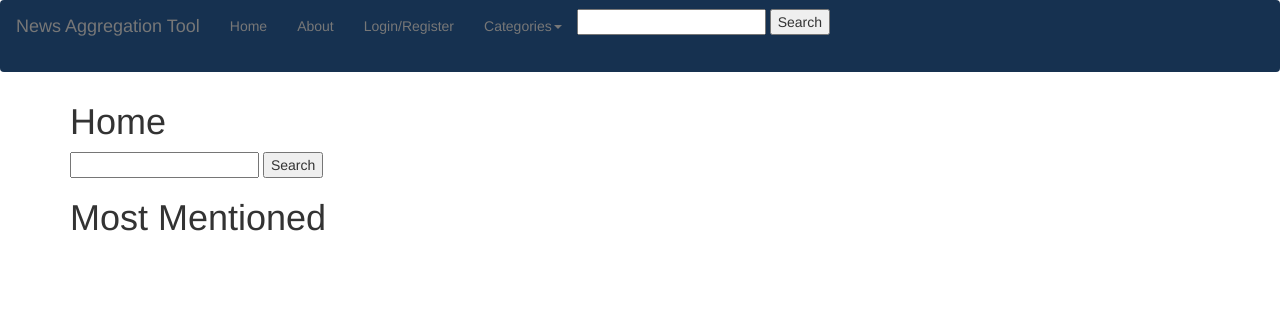
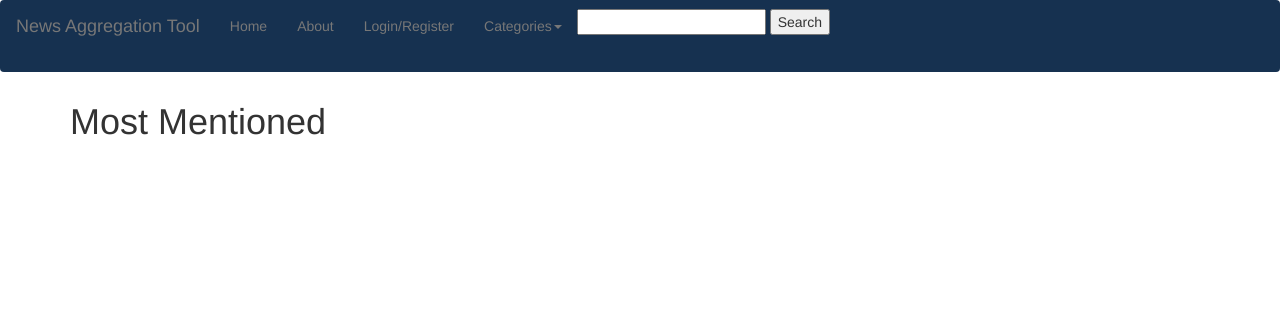
Before and after one commit to MaximKN/CS3051NAT, a Django app: template nat/templates/nat/home.html in a window 1280 px wide. Shown: the top 332 px of the page. Run offline with Django 3.2, Linux system fonts and the light colour scheme; the template is opened without the code that fills it, so the values that code supplies are empty; some libraries are stand-ins or nearby versions.

Commit message:
Removed "Home" title and second search bar #2

```diff
--- a/nat/templates/nat/home.html
+++ b/nat/templates/nat/home.html
@@ -7,14 +7,6 @@
 {% endblock %}
 
 {%  block content %}
-    <h1>Home</h1>
-
-    <form action="/search/" method="get">
-        <input type="text" name="q">
-        <input type="submit" value="Search">
-    </form>
-
-
     <h1>Most Mentioned</h1>
     <div class="panel-group" id="accordion" role="tablist" aria-multiselectable="true">
         {% for article in popular %}
```
